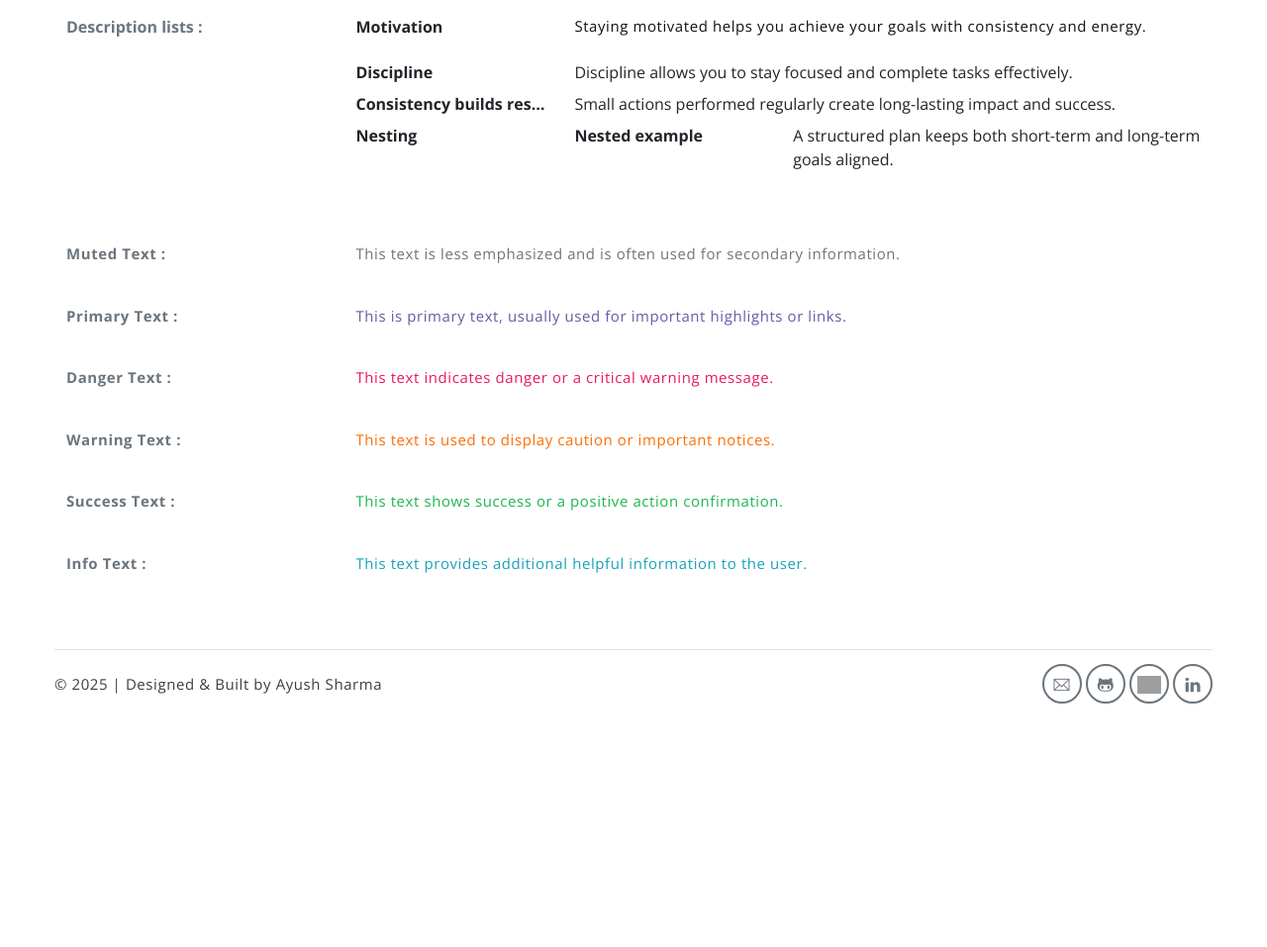
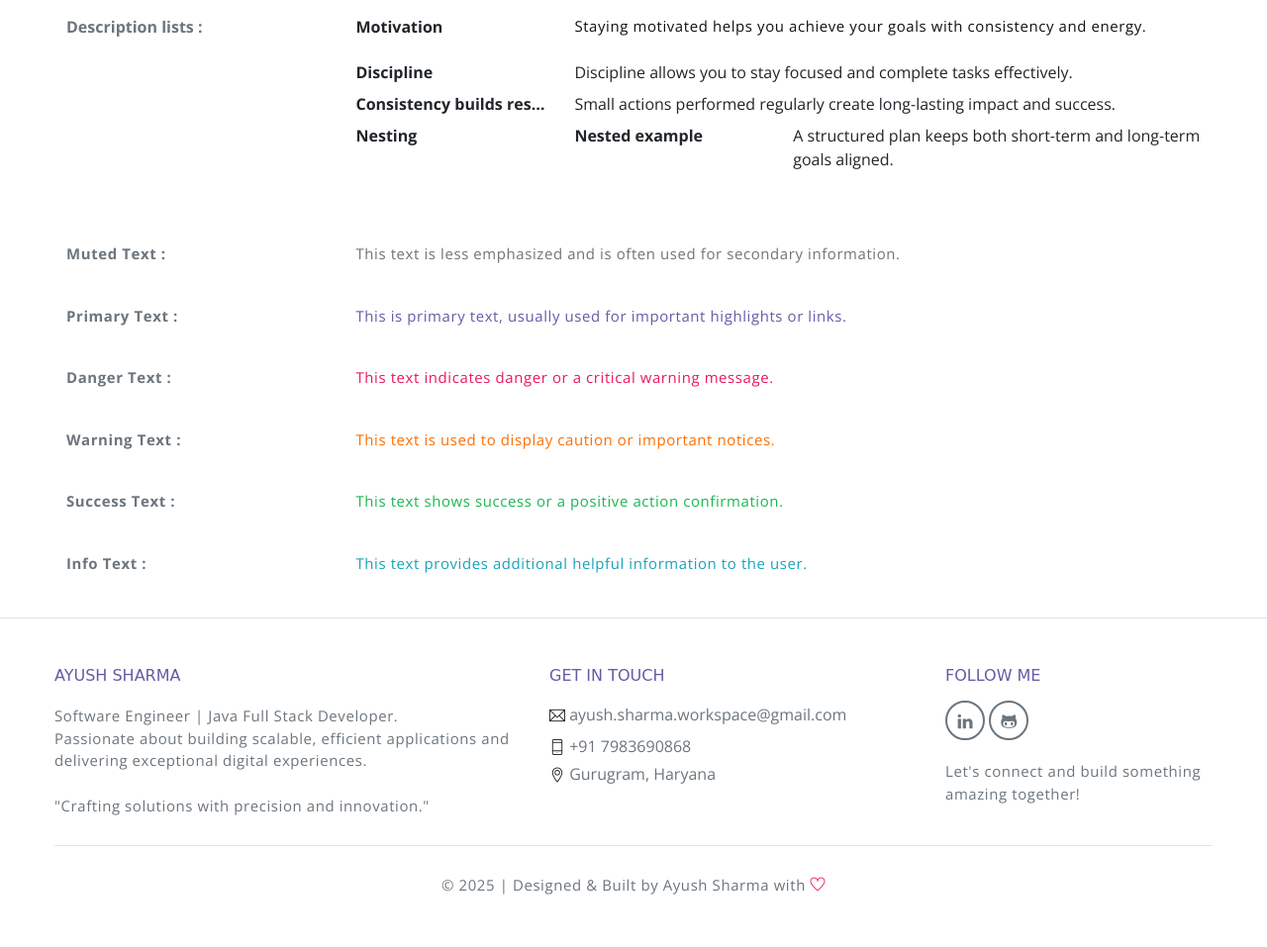
Before and after one commit to AyushSharmaaa/AyushSharmaaa.github.io, a plain HTML site: page components.html in a window 1280 px wide. Shown: the part 6350-7307 px from the top of the page at 99% size. Before the commit the page ends 7076 px from the top, so only its background shows below. Drawn offline with nearby package versions, Linux system fonts and the light colour scheme; grey boxes are pictures that could not be loaded; a web font is replaced by a local one.

Commit message:
Refactor

```diff
--- a/components.html
+++ b/components.html
@@ -919,30 +919,60 @@
 <!-- end of typography -->
 
 <!-- footer -->
-<div class="container mt-5">
-    <footer class="footer">
-        <p class="mb-0 text-center text-sm-left">
+<footer class="footer section py-5" id="contact-footer">
+    <div class="container">
+        <div class="row">
+            <div class="col-lg-5 col-md-6 mb-4 mb-lg-0">
+                <h6 class="footer-title text-uppercase mb-3">Ayush Sharma</h6>
+                <p class="text-muted mb-3">
+                    Software Engineer | Java Full Stack Developer. <br>Passionate about building scalable, efficient
+                    applications and delivering exceptional digital experiences.
+                </p>
+
+                <p class="text-muted fst-italic">
+                    "Crafting solutions with precision and innovation."
+                </p>
+            </div>
+
+            <div class="col-lg-4 col-md-6 mb-4 mb-lg-0">
+                <h6 class="footer-title text-uppercase mb-3">Get In Touch</h6>
+                <ul class="list-unstyled contact-info">
+                    <li><i class="ti-email me-2"></i> <a href="mailto:ayush.sharma.workspace@gmail.com"
+                                                         class="text-muted top--4px">ayush.sharma.workspace@gmail.com</a>
+                    </li>
+                    <li><i class="ti-mobile me-2"></i> <a href="tel:+917983690868" class="text-muted top--4px">+91
+                        7983690868</a>
+                    </li>
+                    <li><i class="ti-location-pin me-2"></i> <span class="text-muted top--4px">Gurugram, Haryana</span>
+                    </li>
+                </ul>
+            </div>
+
+            <div class="col-lg-3 col-md-6">
+                <h6 class="footer-title text-uppercase mb-3">Follow Me</h6>
+                <div class="social-links mb-3">
+                    <a href="https://www.linkedin.com/in/ayush-sharma-819b84217" target="_blank"
+                       class="social-icon-circle text-muted me-2" aria-label="LinkedIn"><i class="ti-linkedin"></i></a>
+                    <a href="https://github.com/AyushSharmaaa" target="_blank" class="social-icon-circle text-muted"
+                       aria-label="GitHub"><i class="ti-github"></i></a>
+                </div>
+                <p class="text-muted">Let's connect and build something amazing together!</p>
+            </div>
+        </div>
+
+        <hr class="my-4">
+
+        <div class="row">
+            <div class="col-12 text-center">
+                <p class="mb-0 text-muted">
                     &copy;
                     <script>document.write(new Date().getFullYear())</script>
-            | Designed & Built by
-            <strong>Ayush Sharma</strong>
+                    | Designed & Built by <strong>Ayush Sharma</strong> with <i class="ti-heart text-danger"> </i>
                 </p>
-        <div class="social-links text-center text-sm-right mt-2 mt-sm-0">
-            <a href="mailto:ayush.sharma.workspace@gmail.com" class="link" title="Email" target="_blank">
-                <i class="ti-email"></i>
-            </a>
-            <a href="https://github.com/AyushSharmaaa" class="link" title="GitHub" target="_blank">
-                <i class="ti-github"></i>
-            </a>
-            <a href="https://leetcode.com/u/_191500201/" class="link" title="LeetCode" target="_blank">
-                <img src="https://cdn.iconscout.com/icon/free/png-512/free-leetcode-3445700-2878632.png"
-                     alt="LeetCode" style="height: 18px; vertical-align: middle; margin-bottom: 6px;">
-            </a>
-            <a href="https://linkedin.com/in/ayush-sharma-819b84217" class="link" title="LinkedIn"
-               target="_blank">
-                <i class="ti-linkedin"></i>
-            </a>
             </div>
+        </div>
+    </div>
+</footer>
     <!-- end of page footer -->
 
     <!-- core  -->
```
Lines whose indentation alone changed are shown as unchanged.
